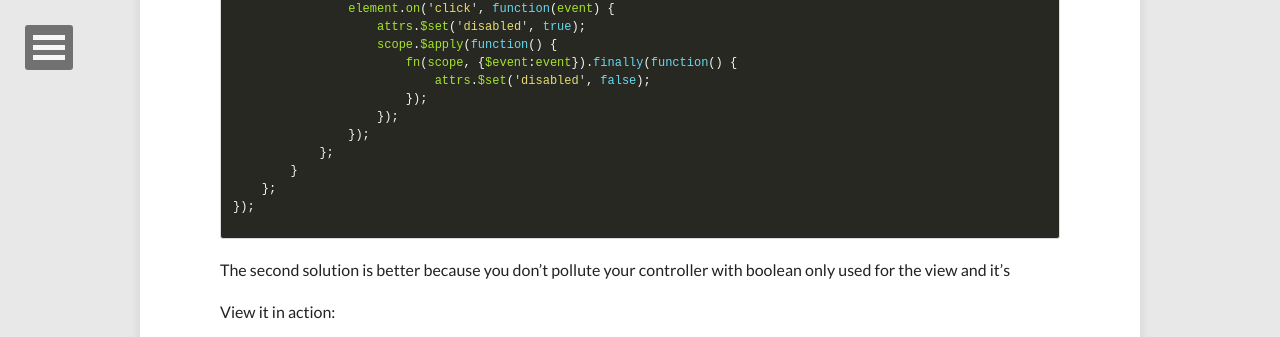
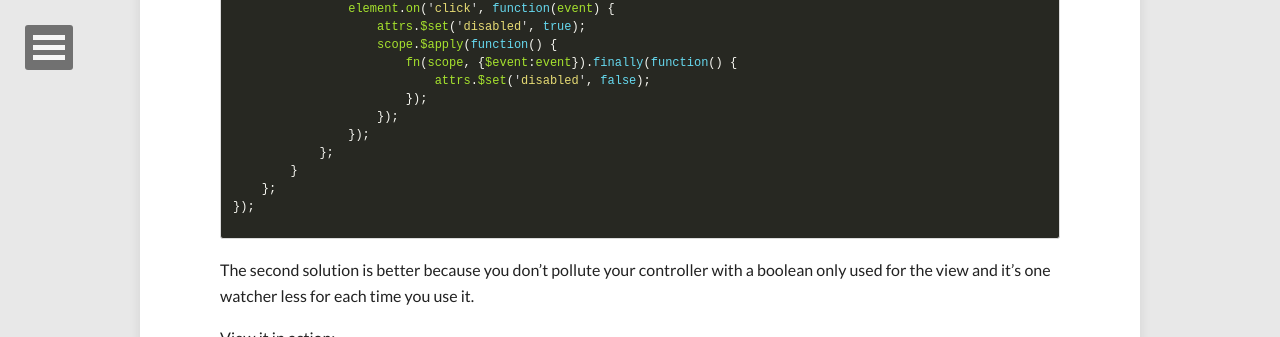
Before and after one commit to bertrandg/bertrandg.github.io, a Jekyll site: the page built from index.html, in a window 1280 px wide and 900 px high, scrolled down 783 px, cut to the strip 0-337 px from the top of the window. Built offline with Jekyll 4.4.1, drawn with Linux system fonts in a browser that asks for light colours; nearby versions of some CDN libraries; the list of posts is cut into pages by our own code.

Commit message:
add post about ng disable button

```diff
--- a/_posts/2014-08-21-angular-disable-button-on-request.md
+++ b/_posts/2014-08-21-angular-disable-button-on-request.md
@@ -37,7 +37,7 @@ app.directive('disableOnRequest', function ($parse) {
 });
 {% endhighlight %}
 
-The second solution is better because you don't pollute your controller with boolean only used for the view and it's
+The second solution is better because you don't pollute your controller with a boolean only used for the view and it's one watcher less for each time you use it.
 
 View it in action:
 
```
